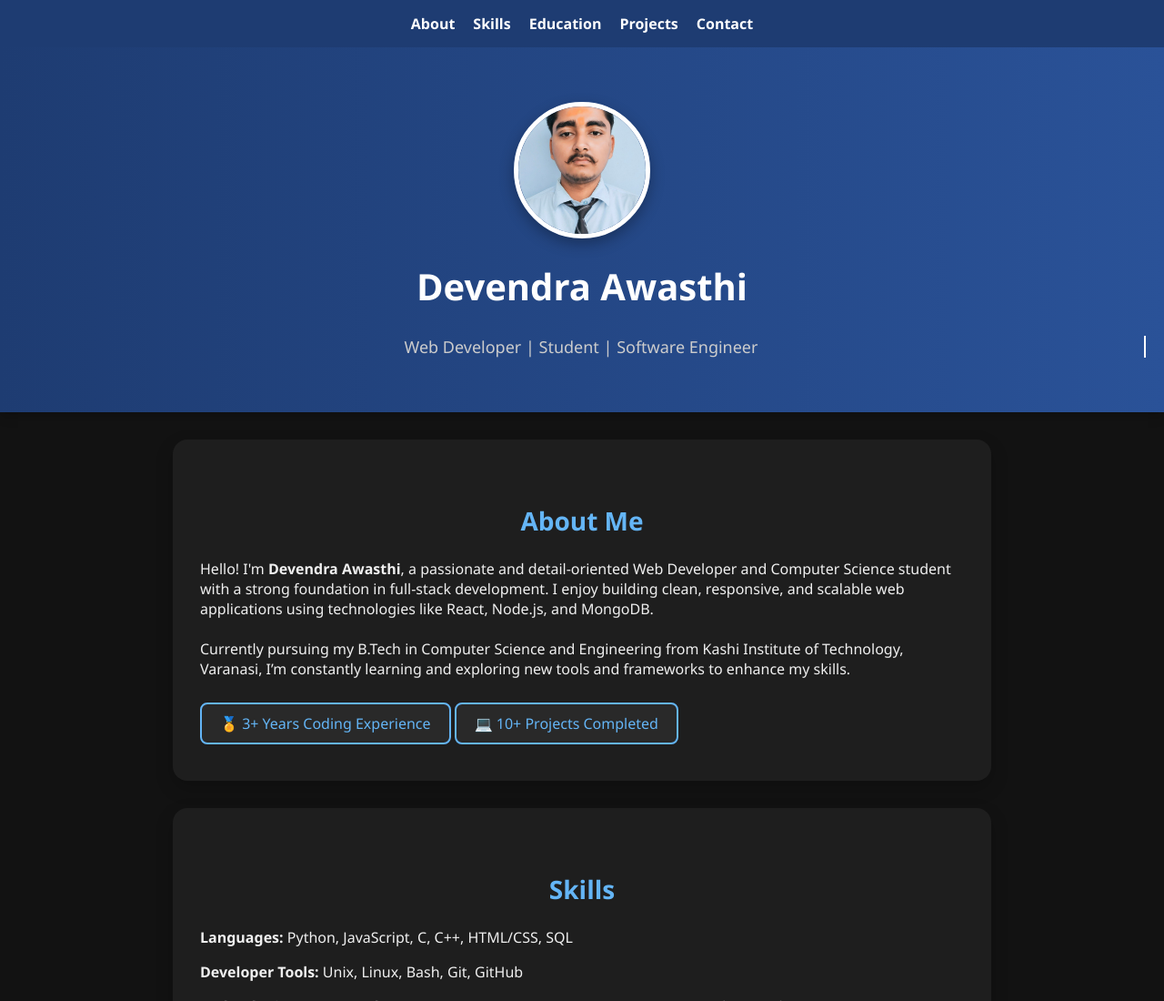
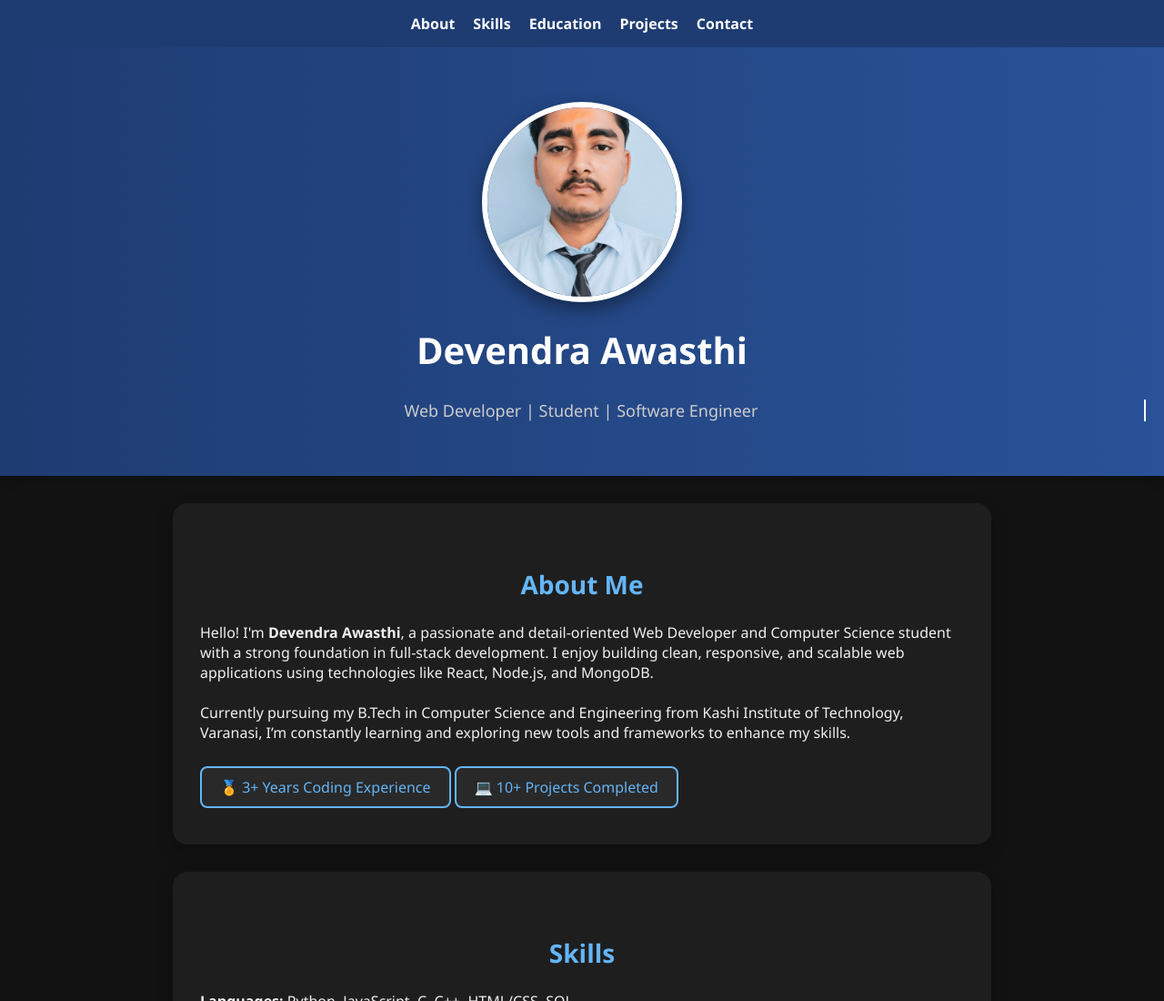
Before and after one commit to awasthi2006/portfolioresume, a plain HTML site: page index.html in a window 1280 px wide. Shown: the top 1100 px of the page at 91% size. Drawn offline with Linux system fonts and the light colour scheme.

Commit message:
Update index.html

```diff
--- a/index.html
+++ b/index.html
@@ -42,13 +42,13 @@
       box-shadow: 0 4px 12px rgba(0,0,0,0.2);
     }
     header img {
-      width: 150px;
-      height: 150px;
-      border-radius: 50%;
-      border: 5px solid white;
-      box-shadow: 0 6px 16px rgba(0,0,0,0.3);
-      object-fit: cover;
-    }
+  width: 220px;         /* Increased from 150px */
+  height: 220px;        /* Increased from 150px */
+  border-radius: 50%;
+  border: 6px solid white;
+  box-shadow: 0 8px 20px rgba(0,0,0,0.4);
+  object-fit: cover;
+}
     h1 {
       margin-top: 20px;
       font-size: 40px;
```
